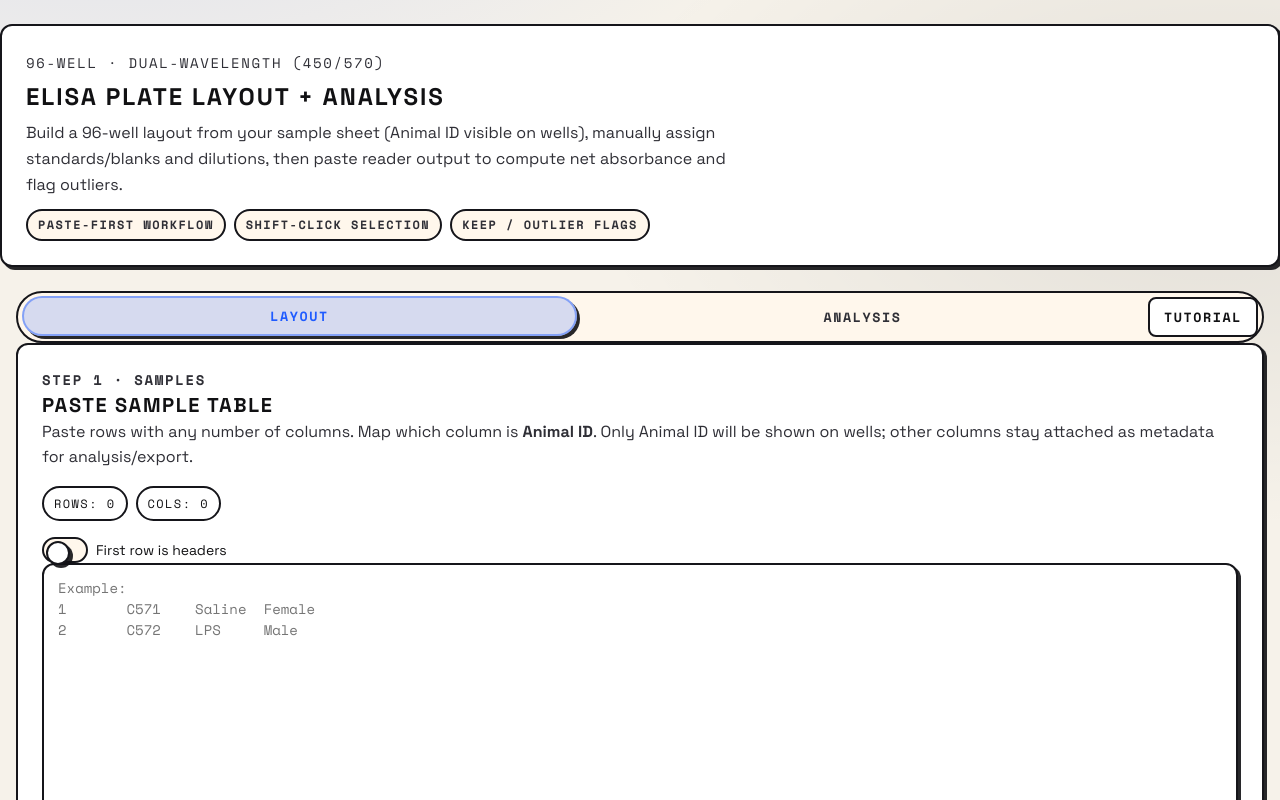
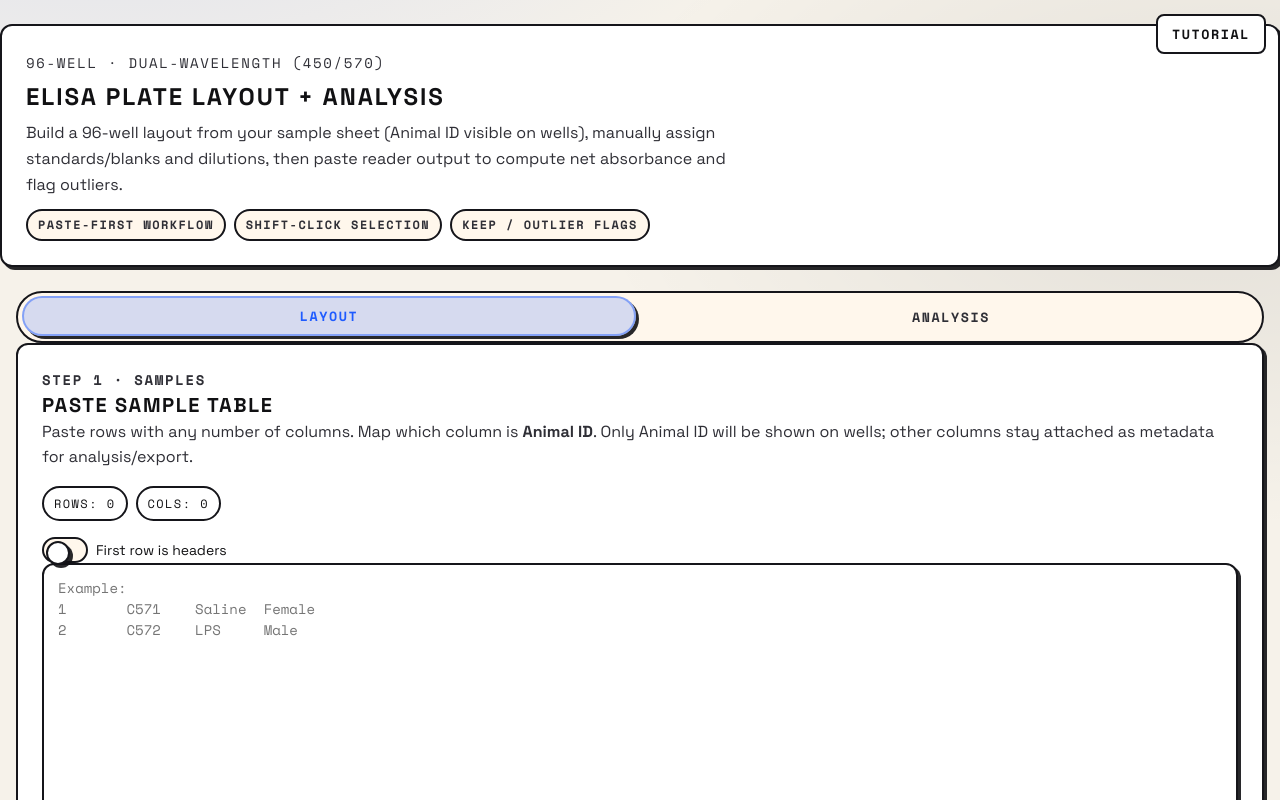
Before and after one commit to meghamsh738/ELISA-analysis-app, a React (Vite) app: page / in a window 1280 px wide. Shown: the top 800 px of the page. Built offline with nearby package versions, Linux system fonts and the light colour scheme.

Commit message:
fix: pin tutorial trigger in top-right

```diff
--- a/src/GuidedTutorial.tsx
+++ b/src/GuidedTutorial.tsx
@@ -79,6 +79,16 @@ export function GuidedTutorial({
     }
   }, [open, targetRect])
 
+  const triggerStyle = useMemo(
+    () => ({
+      position: 'fixed' as const,
+      top: 14,
+      right: 14,
+      zIndex: 2147482500,
+    }),
+    []
+  )
+
   const startTutorial = () => {
     if (!hasSteps) return
     onStart?.()
@@ -107,7 +117,13 @@ export function GuidedTutorial({
 
   return (
     <>
-      <button type="button" className={buttonClassName} onClick={startTutorial} data-testid="tutorial-start-btn">
+      <button
+        type="button"
+        className={buttonClassName}
+        onClick={startTutorial}
+        data-testid="tutorial-start-btn"
+        style={triggerStyle}
+      >
         {startLabel}
       </button>
 
```
